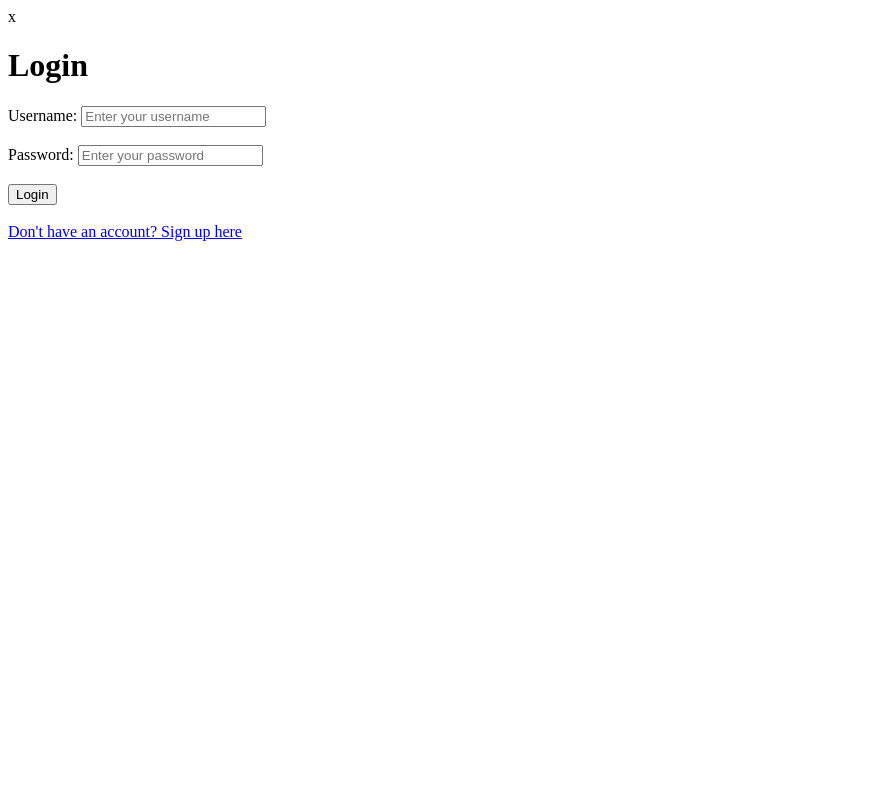
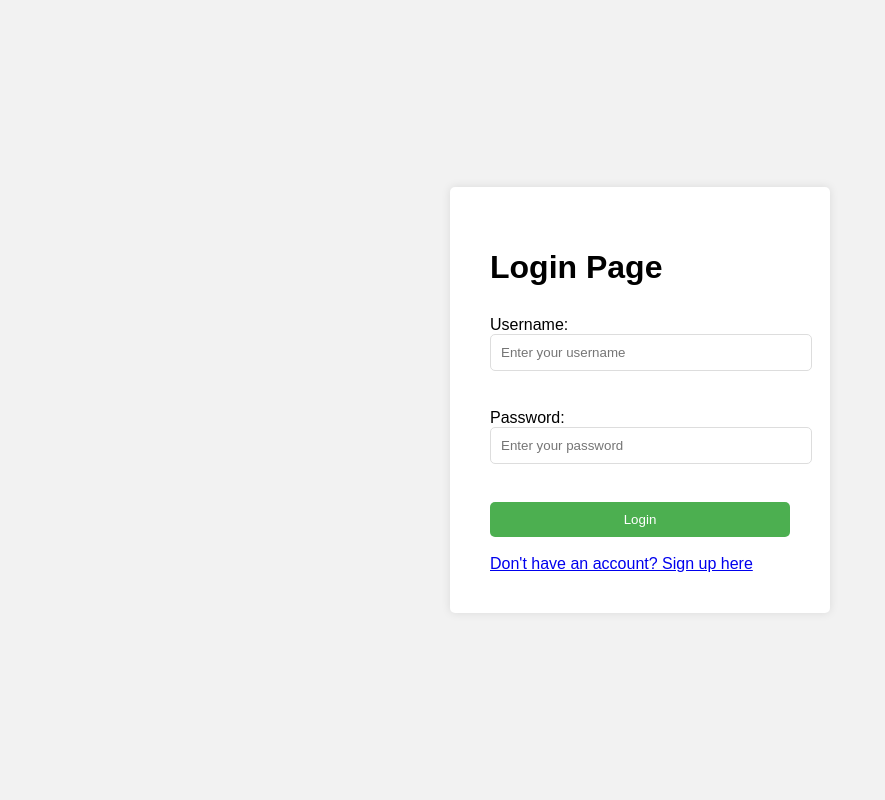
Before and after one commit to Shrajan02/Automation-with-Selenium, a Flask app: page / in a window 1280 px wide. Shown: the whole page, without its empty margins (0-885 px from the left). Run offline with Flask 3, Linux system fonts and the light colour scheme.

Commit message:
updated css for login page

```diff
--- a/templates/login.html
+++ b/templates/login.html
@@ -2,13 +2,69 @@
 <html>
 <head>
     <title>Login</title>
-</head>x
+    <style>
+        body {
+            font-family: Arial, sans-serif;
+            display: flex;
+            justify-content: center;
+            align-items: center;
+            height: 100vh;
+            margin: 0;
+            background-color: #f2f2f2;
+        }
+
+        .login-container {
+            width: 300px;
+            padding: 40px;
+            background-color: #fff;
+            border-radius: 5px;
+            box-shadow: 0 0 10px rgba(0, 0, 0, 0.1);
+        }
+
+        .login-container h2 {
+            text-align: center;
+            color: #333;
+        }
+
+        .login-form {
+            margin-top: 30px;
+        }
+
+        .login-form input[type="text"],
+        .login-form input[type="password"] {
+            width: 100%;
+            padding: 10px;
+            margin-bottom: 20px;
+            border: 1px solid #ddd;
+            border-radius: 5px;
+        }
+
+        .login-form input[type="submit"] {
+            width: 100%;
+            padding: 10px;
+            background-color: #4CAF50;
+            border: none;
+            color: #fff;
+            border-radius: 5px;
+            cursor: pointer;
+        }
+
+        .login-form input[type="submit"]:hover {
+            background-color: #45a049;
+        }
+
+        .login-form p {
+            text-align: center;
+            margin-top: 15px;
+        }
+    </style>
+</head>
 <body>
     <div class="login-container">
-    <h1>Login</h1>
-    {% if error %}
+    <h1>Login Page</h1>
+    <!-- {% if error %}
         <p style="color: red;">{{ error }}</p>
-    {% endif %}
+    {% endif %} -->
     <form method="POST" action="/" class="login-form">
         <label>Username:</label>
         <input type="text" name="username" placeholder="Enter your username"><br><br>
```
